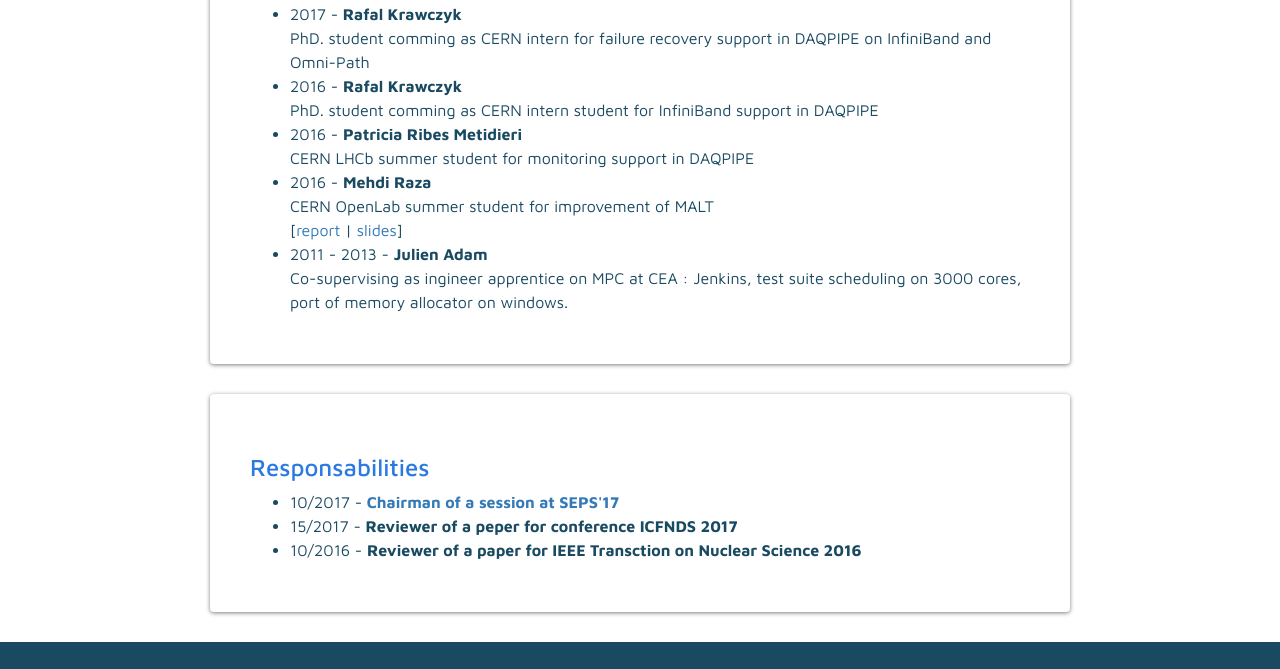
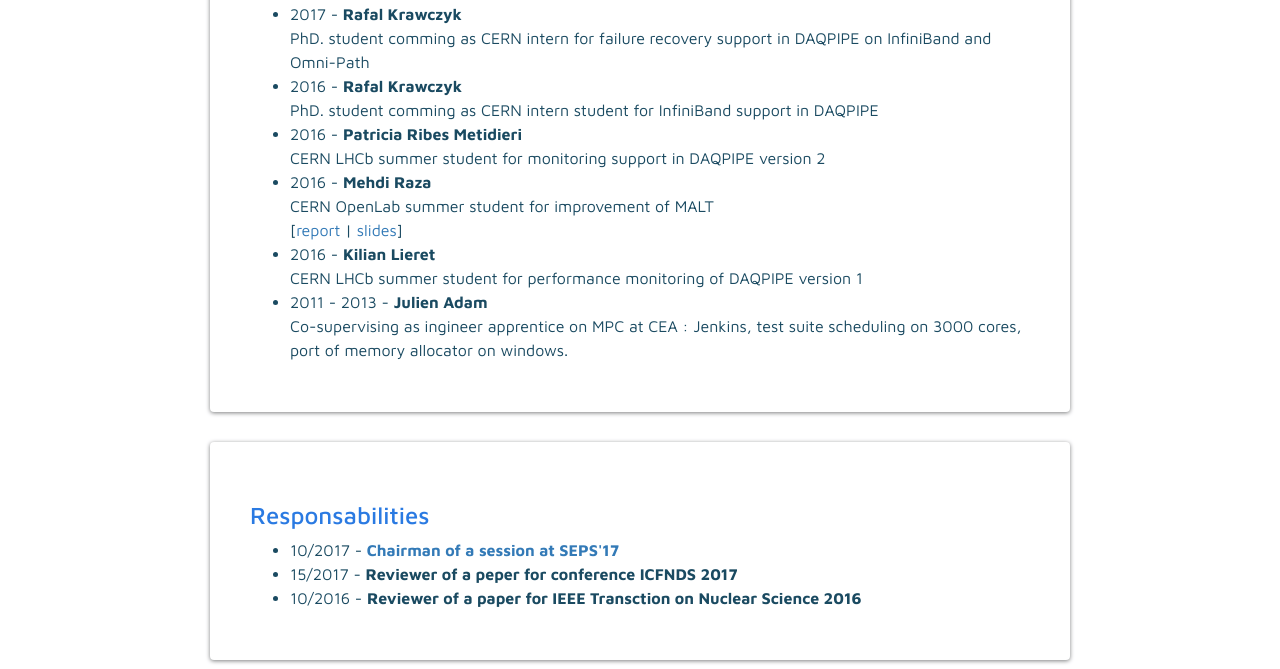
Before and after one commit to svalat/svalat.github.io, a website: page research.html in a window 1280 px wide. Shown: the part 2840-3509 px from the top of the page. Drawn offline with Linux system fonts and the light colour scheme; a web font is replaced by a local one.

Commit message:
missing summer student

```diff
--- a/research.html
+++ b/research.html
@@ -215,13 +215,18 @@
 				<li>
 					2016 -
 					<b>Patricia Ribes Metidieri</b><br/>
-					CERN LHCb summer student for monitoring support in DAQPIPE
+					CERN LHCb summer student for monitoring support in DAQPIPE version 2
 				</li>
 				<li>
 					2016 -
 					<b>Mehdi Raza</b><br/>
 					CERN OpenLab summer student for improvement of MALT<br/>
 					[<a href='http://doi.org/10.5281/zenodo.60965'>report</a> | <a href='docs/2016-08-Malt-opeblab-lighting-talk.pdf'>slides</a>]
+				</li>
+				<li>
+					2016 -
+					<b>Kilian Lieret</b><br/>
+					CERN LHCb summer student for performance monitoring of DAQPIPE version 1
 				</li>
 				<li>
 					2011 - 2013 -
```
